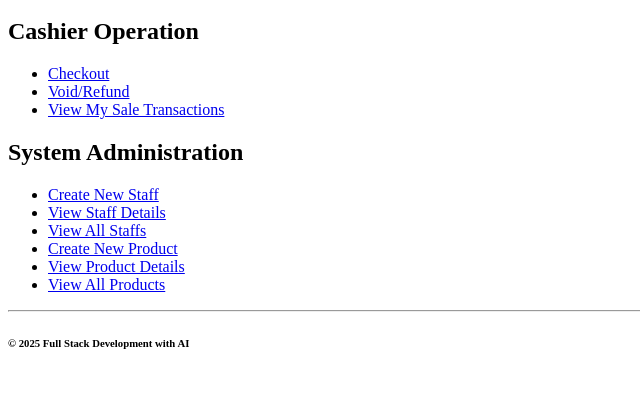
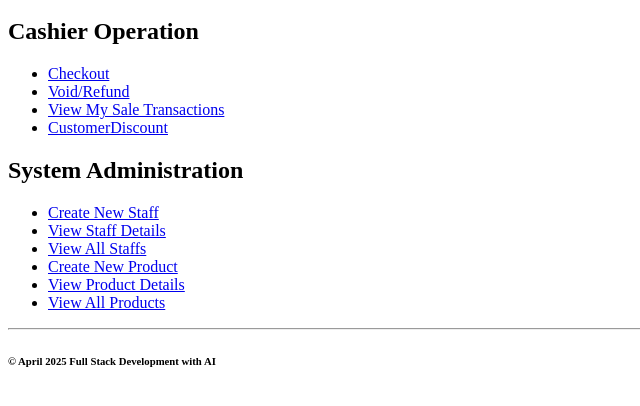
Before and after one commit to tanst13/PointOfSaleSystemWeb, a plain HTML site: page index.html in a window 1280 px wide. Shown: the part 48-454 px from the top of the page, without its empty margins (0-640 px from the left). Drawn offline with Linux system fonts and the light colour scheme.

Commit message:
modified index.html copyright

```diff
--- a/index.html
+++ b/index.html
@@ -9,6 +9,7 @@
 			<li><a href="./cashierOperation/checkout.html">Checkout</a></li>
 			<li><a href="./cashierOperation/voidRefund.html">Void/Refund</a></li>
 			<li><a href="./cashierOperation/viewMySaleTransactions.html">View My Sale Transactions</a></li>
+			<li><a href="./cashierOperation/CustomerDiscount.html">CustomerDiscount</a></li>
 		</ul>
 		<h2>System Administration</h2>
 		<ul>
@@ -21,7 +22,7 @@
 		</ul>
 		<p>
 			<hr/>
-			<h6>&copy; 2025 Full Stack Development with AI</h6>
+			<h6>&copy; April 2025 Full Stack Development with AI</h6>
 		</p>
 	</body>
 </html>
```
